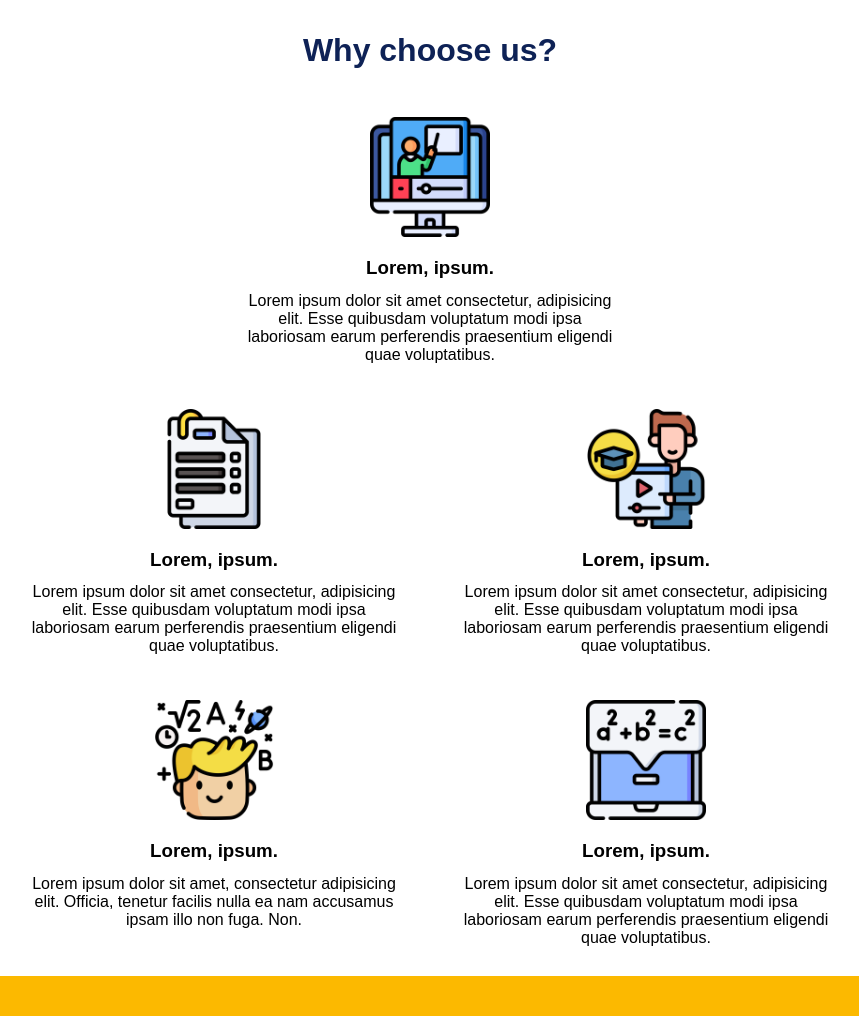
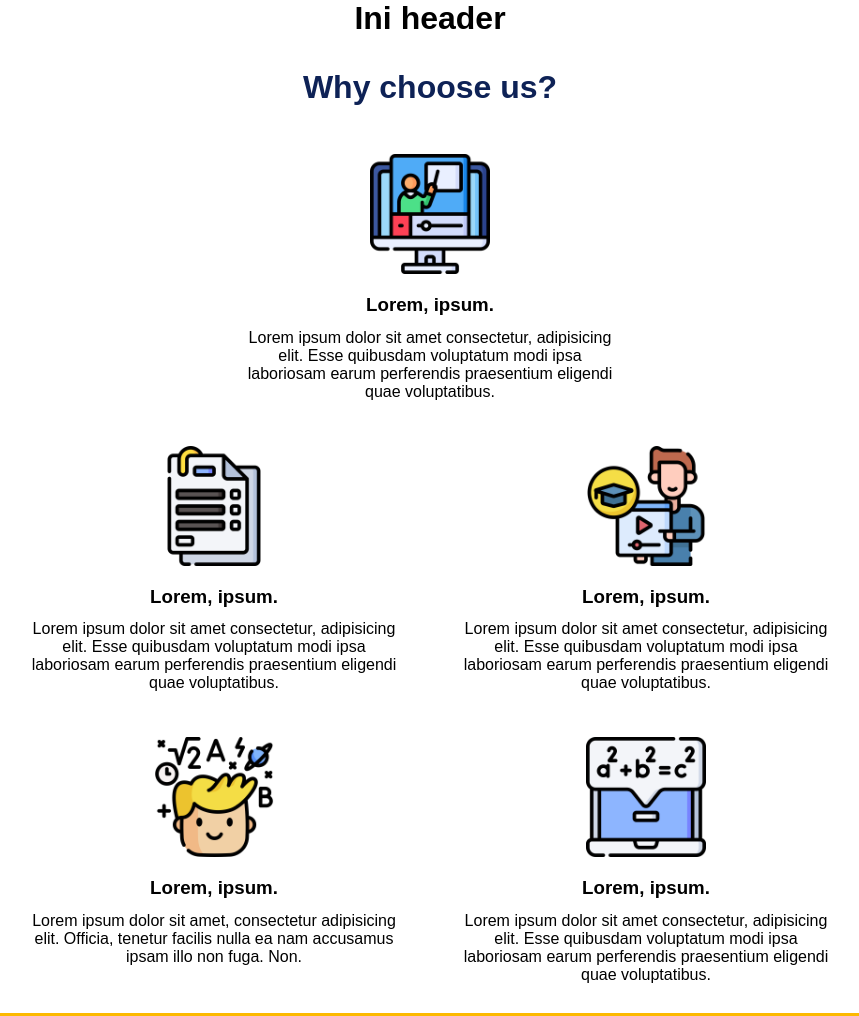
Before and after one commit to wahyuharyo/web, a plain HTML site: page bawah.html in a window 1280 px wide. Shown: the top 1016 px of the page, without its empty margins (210-1069 px from the left). Drawn offline with Linux system fonts and the light colour scheme.

Commit message:
add header

```diff
--- a/bawah.html
+++ b/bawah.html
@@ -8,6 +8,9 @@
 </head>
 
 <body>
+  <header>
+    <h1 style="text-align: center;">Ini header</h1>
+  </header>
   <div class="container-content">
     <h1 class="h1"><b> Why choose us? </b></h1>
 
@@ -83,7 +86,6 @@
           <a href="slide1"></a>
           <a href="slide2"></a>
           <a href="slide3"></a>
-          </a>
       </div>
       </div>
     </div>
```
